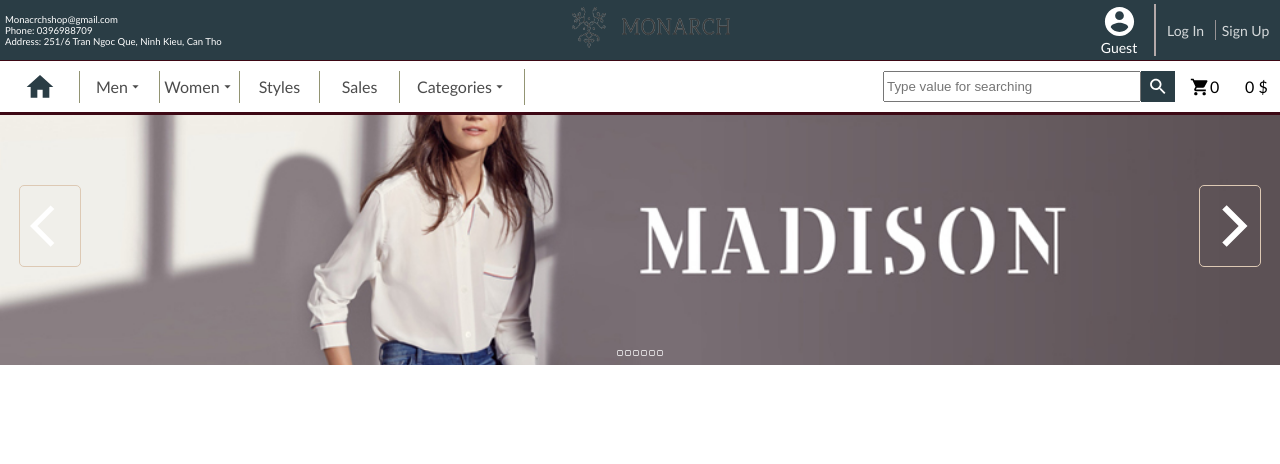
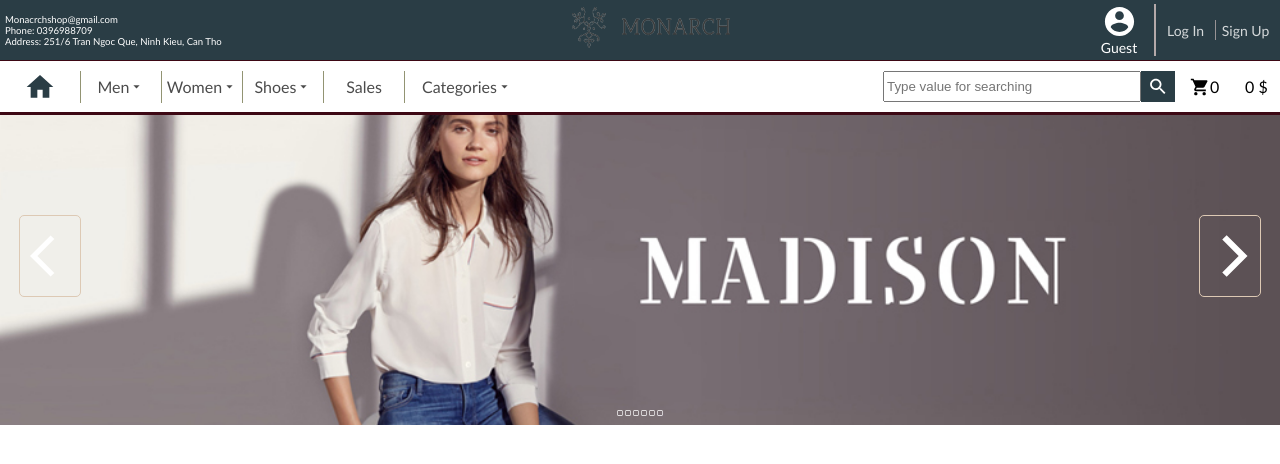
Before and after one commit to ImLancer/monarch-shop, a React (Create React App) app: page / in a window 1280 px wide. Shown: the top 464 px of the page. Built offline with nearby package versions, Linux system fonts and the light colour scheme.

Commit message:
fix header & banner

```diff
--- a/src/components/Banner/Banner.css
+++ b/src/components/Banner/Banner.css
@@ -2,7 +2,7 @@
   margin: 0;
   position: relative;
   object-fit: contain;
-  height: 250px !important;
+  min-height: 310px !important;
   display: flex;
   justify-content: space-between;
   align-items: center;
--- a/src/components/Header/Header.css
+++ b/src/components/Header/Header.css
@@ -116,9 +116,8 @@
     align-items: center;
     justify-content: center;
     cursor: pointer;
-    padding-left: 2px;
-    padding-right: 2px;
-    width: 75px;
+    padding: auto;
+    width: 80px;
     min-height: 32px;
     border-right: 1px solid #656839;
     opacity: 0.7;
@@ -166,9 +165,10 @@
     display: inline;
   }
 
-  .header__nav__icon--category{
+  .header__nav__icon--last{
     width: 120px;
     padding: 2px;
+    border-right: none;
     display: flex;
     align-items: center;
     justify-content: center;
--- a/src/components/Header/index.js
+++ b/src/components/Header/index.js
@@ -59,12 +59,13 @@ function Header() {
               <ArrowDropDownIcon className="header__label__arrow"/>
             </div>
             <div className="header__nav__icon">
-              <p className="header__label">Styles</p>
+              <p className="header__label">Shoes</p>
+              <ArrowDropDownIcon className="header__label__arrow"/>
             </div>
             <div className="header__nav__icon">
               <p className="header__label">Sales</p>
             </div>
-            <div className="header__nav__icon header__nav__icon--category">
+            <div className="header__nav__icon header__nav__icon--last">
               <p className="header__label">Categories</p>
               <ArrowDropDownIcon className="header__label__arrow"/>
             </div>
```
Also changed, not shown: 1 other file (tests, documents, lock files or other folders).
